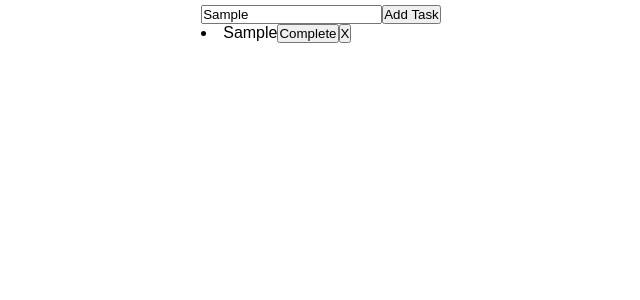
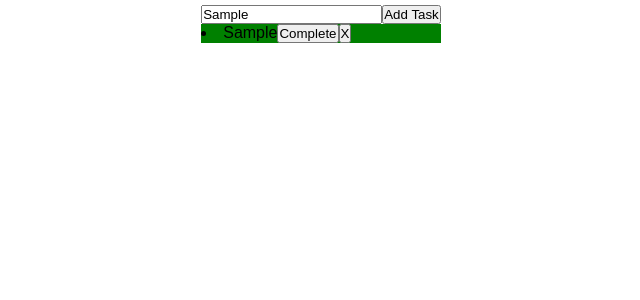
Before and after one commit to nimely111/React-Coding-snippet, a React (Vite) app: page / in a window 1280 px wide. Both pictures are taken after typing "Sample" into the empty fields and a click on the button "Add Task". Shown: the top 300 px of the page, without its empty margins (319-959 px from the left). Built offline with nearby package versions, Linux system fonts and the light colour scheme.

Commit message:
apply styling in the div element and target each task by its id

```diff
--- a/src/Pedro_Exercise/Task.jsx
+++ b/src/Pedro_Exercise/Task.jsx
@@ -2,10 +2,12 @@ import React from 'react'
 
 function Task({taskName, id, deleteTask, taskCompleted}) {
   return (
-       <div className='task'>
+       <div className='task'
+       style={{backgroundColor: taskCompleted ? 'green' : 'white'}}
+       >
             <li>
                 {taskName}
-                <button onClick={() => taskCompleted}>Complete</button>
+                <button onClick={() => taskCompleted(id)}>Complete</button>
                 <button onClick={() => deleteTask(id)}>X</button>
             </li>
         </div>
```
